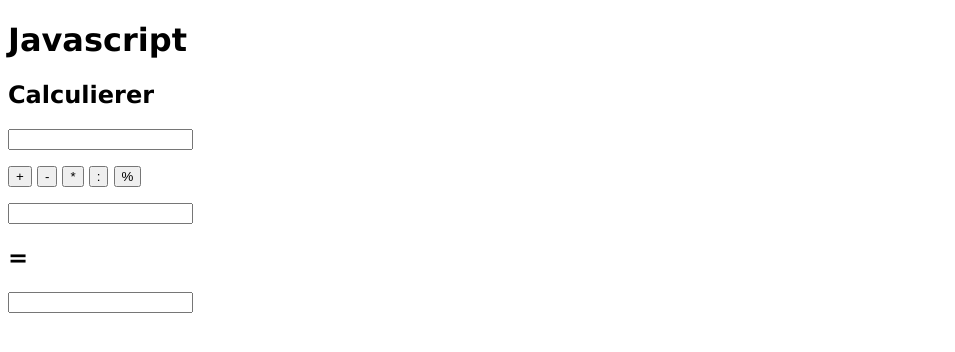
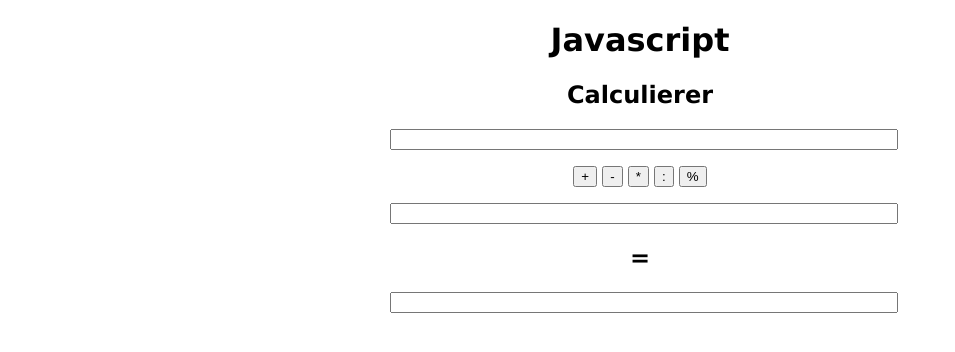
Before and after one commit to marcosw08/javascript-lernen, a plain HTML site: page index.html in a window 1280 px wide. Shown: the whole page, without its empty margins (0-955 px from the left). Drawn offline with Linux system fonts and the light colour scheme.

```diff
--- a/test.css
+++ b/test.css
@@ -1,3 +1,9 @@
 body {
   font-family: Verdana,sans-serif;
+  text-align: center;
+  width: 500px;
+  margin: auto;
 }
+input {
+  width: 100%;
+}
```
